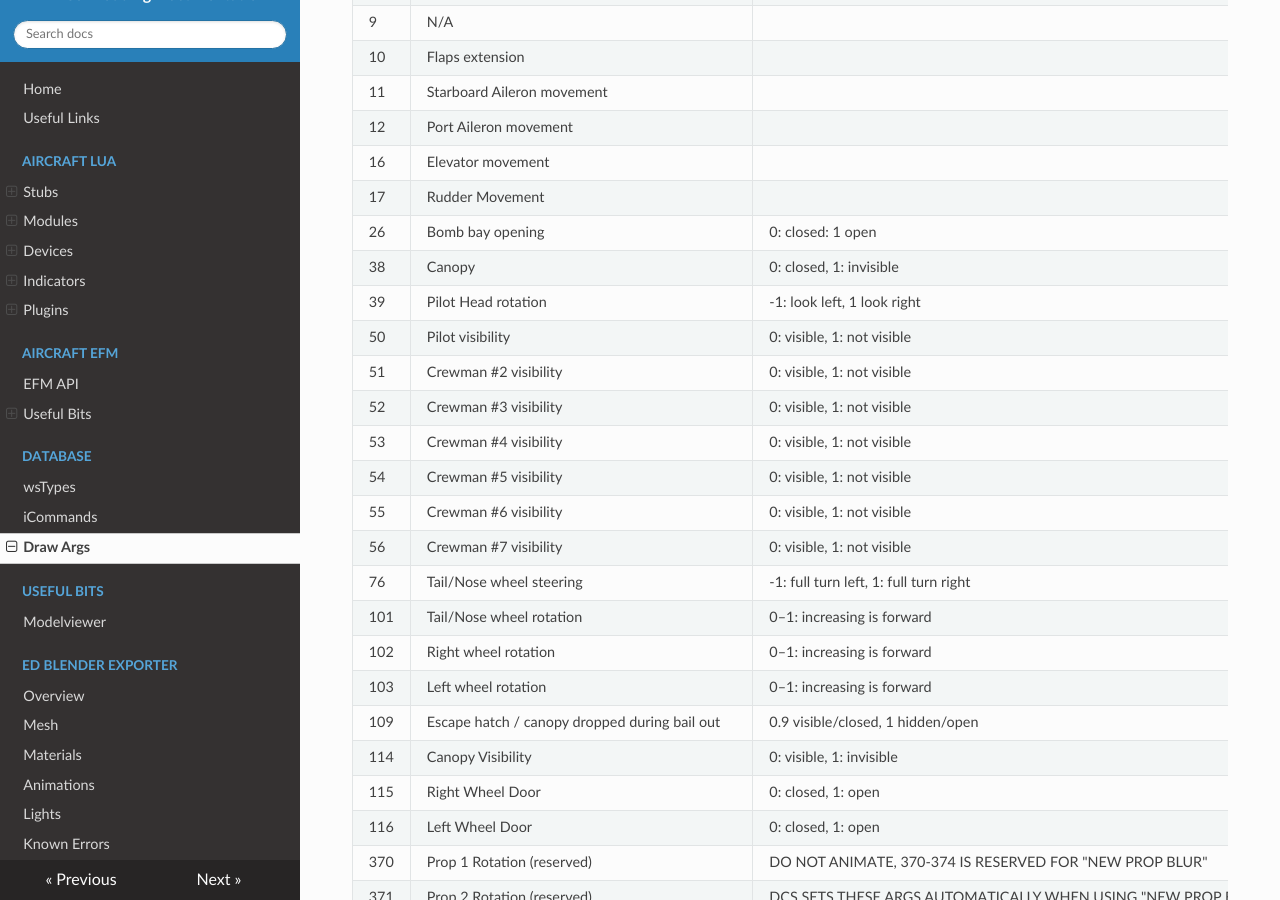
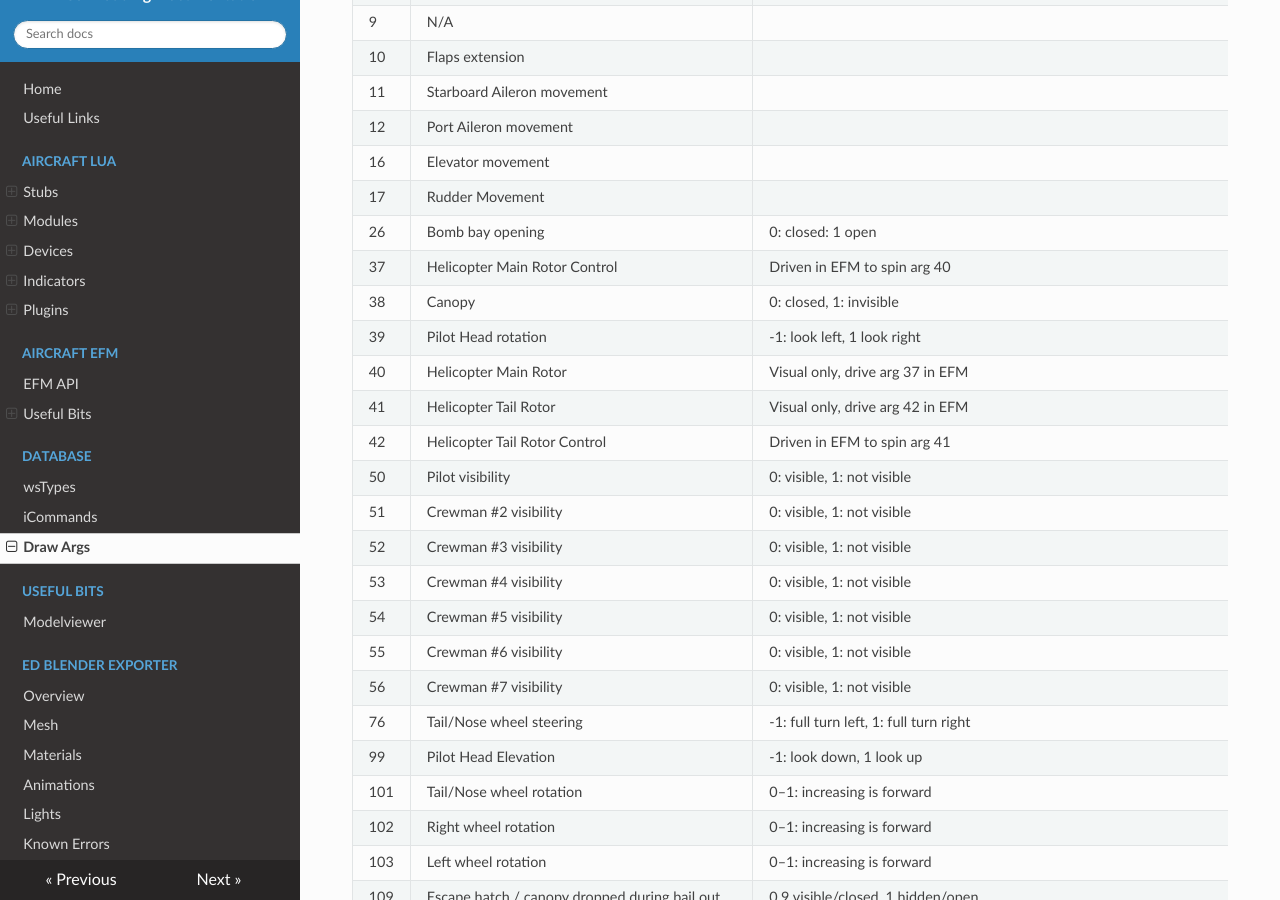
Before and after one commit to DCS-OpenSource/dcs-opensource-modding-guide, an MkDocs documentation site: the page built from docs/Database/draw-args.md, in a window 1280 px wide and 900 px high, scrolled down 654 px. Built offline with MkDocs 1.6.1, drawn with Linux system fonts in a browser that asks for light colours; nearby versions of some CDN libraries.

Commit message:
Added More Draw Args

```diff
--- a/docs/Database/draw-args.md
+++ b/docs/Database/draw-args.md
@@ -25,8 +25,12 @@
 | 16      | Elevator movement           |                                              |
 | 17      | Rudder Movement             |                                              |
 | 26      | Bomb bay opening            | 0: closed: 1 open                            |
+| 37      | Helicopter Main Rotor Control | Driven in EFM to spin arg 40               |
 | 38      | Canopy                      | 0: closed, 1: invisible                      |
 | 39      | Pilot Head rotation         | -1: look left, 1 look right                  |
+| 40      | Helicopter Main Rotor       | Visual only, drive arg 37 in EFM             |
+| 41      | Helicopter Tail Rotor       | Visual only, drive arg 42 in EFM             |
+| 42      | Helicopter Tail Rotor Control | Driven in EFM to spin arg 41               |
 | 50      | Pilot visibility            | 0: visible, 1: not visible                   |
 | 51      | Crewman #2 visibility       | 0: visible, 1: not visible                   |
 | 52      | Crewman #3 visibility       | 0: visible, 1: not visible                   |
@@ -35,6 +39,7 @@
 | 55      | Crewman #6 visibility       | 0: visible, 1: not visible                   |
 | 56      | Crewman #7 visibility       | 0: visible, 1: not visible                   |
 | 76      | Tail/Nose wheel steering    | -1: full turn left, 1: full turn right       |
+| 99      | Pilot Head Elevation        | -1: look down, 1 look up                     |
 | 101     | Tail/Nose wheel rotation    | 0–1: increasing is forward                   |
 | 102     | Right wheel rotation        | 0–1: increasing is forward                   |
 | 103     | Left wheel rotation         | 0–1: increasing is forward                   |
```
